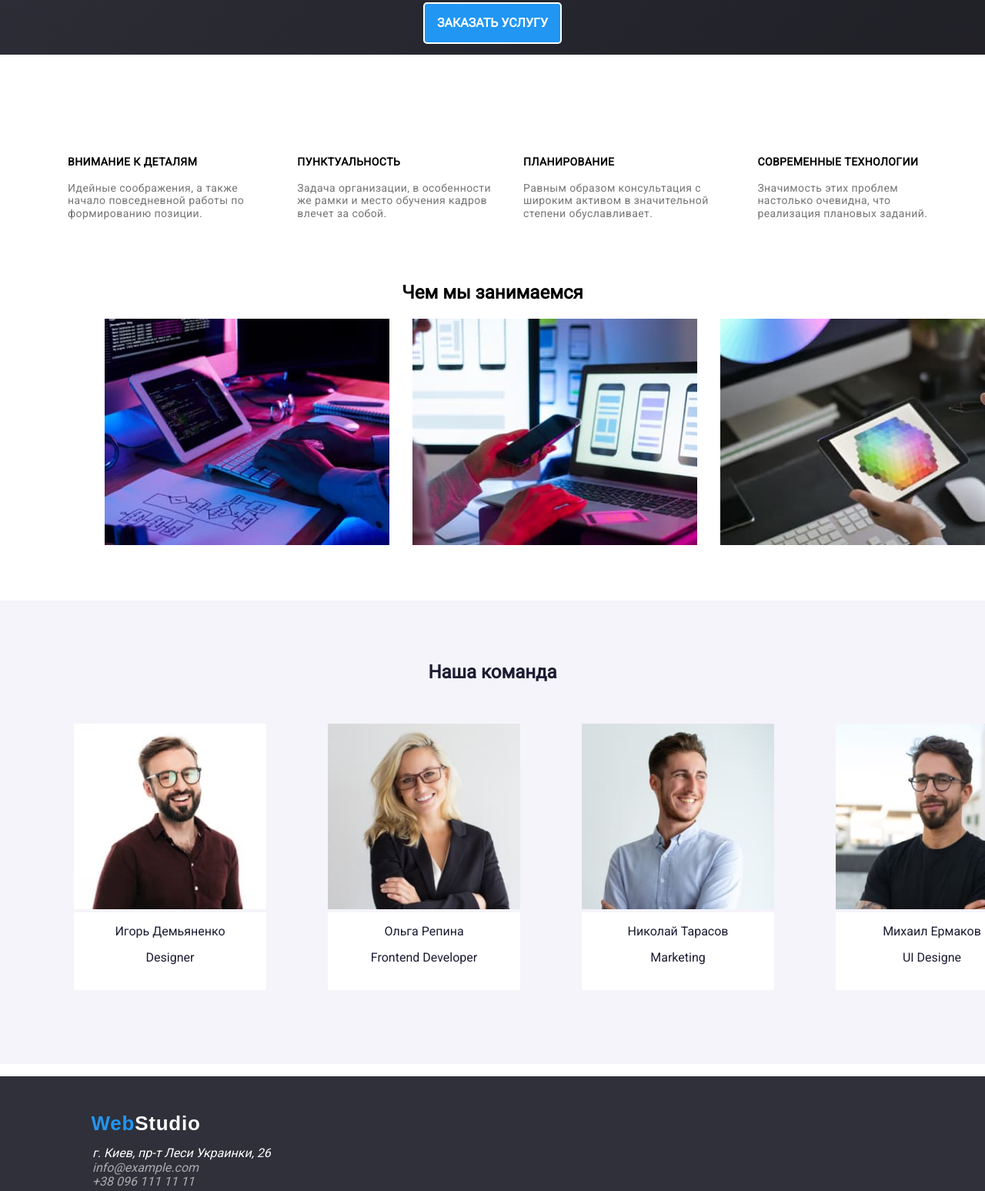
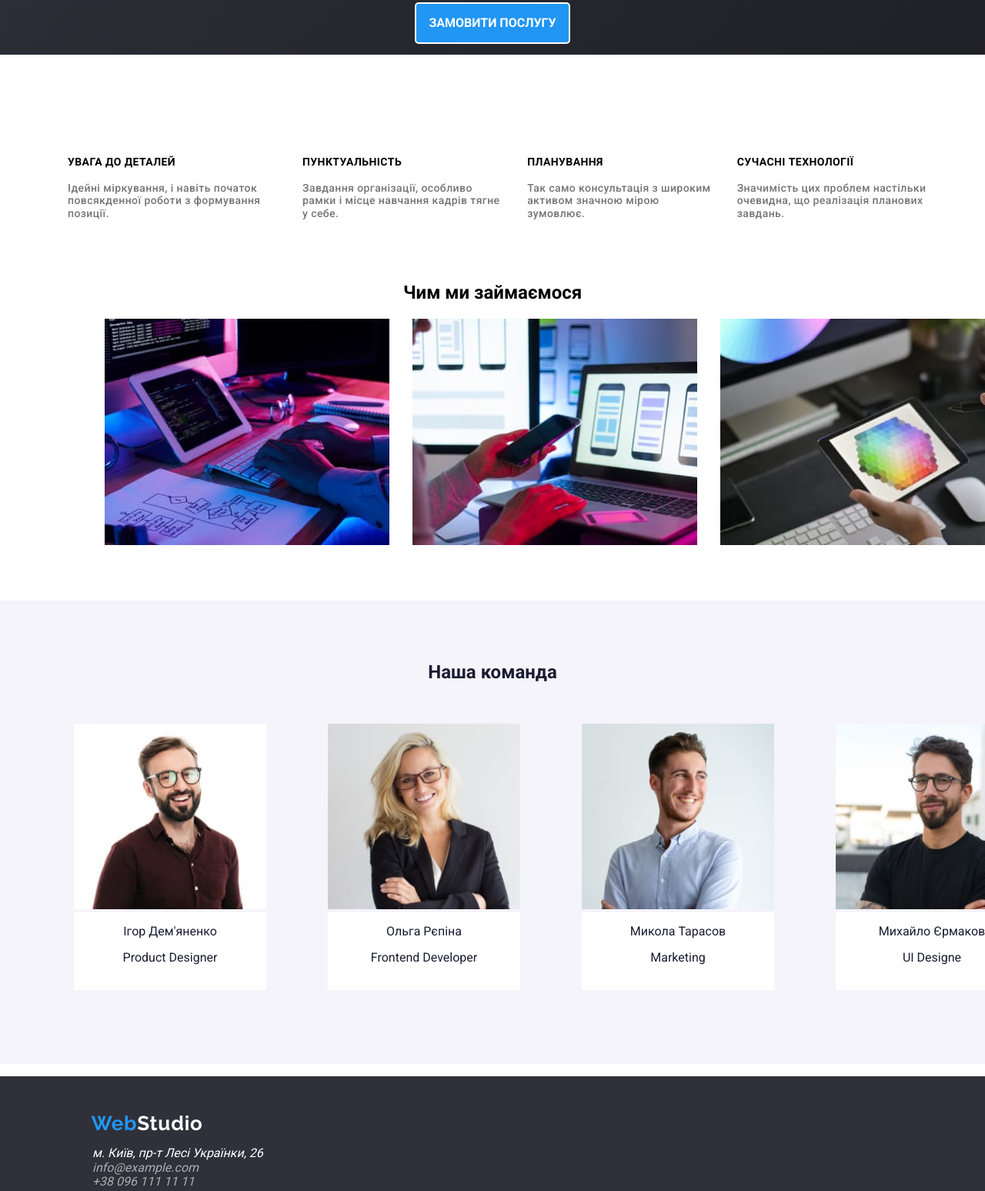
Before and after one commit to VasylMolnar/goit-markup-hw-02, a plain HTML site: page index.html in a window 1280 px wide. Shown: the part 379-1926 px from the top of the page at 77% size. Drawn offline with nearby package versions, Linux system fonts and the light colour scheme.

Commit message:
Update index.html

```diff
--- a/index.html
+++ b/index.html
@@ -9,6 +9,12 @@
     <link rel="preconnect" href="https://fonts.googleapis.com">
     <link rel="preconnect" href="https://fonts.gstatic.com" crossorigin>
     <link href="https://fonts.googleapis.com/css2?family=Roboto&display=swap" rel="stylesheet">
+    <link rel="preconnect" href="https://fonts.googleapis.com">
+    <link rel="preconnect" href="https://fonts.gstatic.com" crossorigin>
+    <link href="https://fonts.googleapis.com/css2?family=Roboto:wght@400;500;700;900&display=swap" rel="stylesheet">
+    <link rel="preconnect" href="https://fonts.googleapis.com">
+    <link rel="preconnect" href="https://fonts.gstatic.com" crossorigin>
+    <link href="https://fonts.googleapis.com/css2?family=Raleway:ital,wght@0,700;1,700&display=swap" rel="stylesheet">
 </head>
 
 <body>
@@ -18,9 +24,9 @@
         </div>
         <nav id="nav-bar">
             <ul class="nav__list">
-                <li><a class="nav-link" href="index.html">Студия</a></li>
-                <li><a class="nav-link" href="portfolio.html">Портфолио</a></li>
-                <li><a class="nav-link" href="#contacts">Контакты</a></li>
+                <li><a class="nav-link" href="index.html">Студія</a></li>
+                <li><a class="nav-link" href="portfolio.html">Портфоліо</a></li>
+                <li><a class="nav-link" href="#contacts">Контакти</a></li>
             </ul>
 
             <ul class="nav__info">
@@ -33,8 +39,8 @@
     <main id="main">
         <section id="hero">
             <div class="column">
-                <h1>Эффективные решения<br> для вашего бизнеса</h1>
-                <button id="submit-button" type="button"> Заказать услугу
+                <h1>Ефективні рішення для <br> вашого бізнесу</h1>
+                <button id="submit-button" type="button">Замовити послугу
                 </button>
             </div>
 
@@ -44,33 +50,29 @@
             <section id="container">
                 <ul>
                     <li>
-                        <h4>Внимание к деталям</h4>
-                        <p>Идейные соображения, а также начало повседневной
-                            работы по формированию позиции.</p>
+                        <h4>УВАГА ДО ДЕТАЛЕЙ</h4>
+                        <p>Ідейні міркування, і навіть початок повсякденної роботи з формування позиції.</p>
                     </li>
 
                     <li>
-                        <h4>Пунктуальность</h4>
-                        <p>Задача организации, в особенности же рамки и
-                            место обучения кадров влечет за собой.</p>
+                        <h4>ПУНКТУАЛЬНІСТЬ</h4>
+                        <p>Завдання організації, особливо рамки і місце навчання кадрів тягне у себе.</p>
                     </li>
 
                     <li>
-                        <h4>Планирование</h4>
-                        <p>Равным образом консультация с широким активом в
-                            значительной степени обуславливает.</p>
+                        <h4>ПЛАНУВАННЯ</h4>
+                        <p>Так само консультація з широким активом значною мірою зумовлює.</p>
                     </li>
 
                     <li>
-                        <h4>Современные технологии</h4>
-                        <p>Значимость этих проблем настолько очевидна, что
-                            реализация плановых заданий.</p>
+                        <h4>СУЧАСНІ ТЕХНОЛОГІЇ</h4>
+                        <p>Значимість цих проблем настільки очевидна, що реалізація планових завдань.</p>
                     </li>
                 </ul>
             </section>
 
             <section id="images-container">
-                <h2>Чем мы занимаемся</h2>
+                <h2>Чим ми займаємося</h2>
                 <ul>
                     <li>
                         <img src="images/design.jpg" alt="Дизайн" width="370">
@@ -96,32 +98,32 @@
             <ul>
                 <li>
                     <figure>
-                        <img src="images/Igor.jpg" alt="Игорь Демьяненко" width="250">
-                        <figcaption>Игорь Демьяненко <p>Designer</p>
+                        <img src="images/Igor.jpg" alt="Ігор Дем'яненко" width="250">
+                        <figcaption class="figcaption">Ігор Дем'яненко<p>Product Designer</p>
                         </figcaption>
                     </figure>
                 </li>
 
                 <li>
                     <figure>
-                        <img src="images/Olga.jpg" alt="Ольга Репина" width="250">
-                        <figcaption>Ольга Репина <p>Frontend Developer</p>
+                        <img src="images/Olga.jpg" alt="Ольга Рєпіна" width="250">
+                        <figcaption class="figcaption">Ольга Рєпіна <p>Frontend Developer</p>
                         </figcaption>
                     </figure>
                 </li>
 
                 <li>
                     <figure>
-                        <img src="images/Nikolay.jpg" alt="Николай Тарасов" width="250">
-                        <figcaption>Николай Тарасов <p>Marketing</p>
+                        <img src="images/Nikolay.jpg" alt="Микола Тарасов" width="250">
+                        <figcaption class="figcaption">Микола Тарасов <p>Marketing</p>
                         </figcaption>
                     </figure>
                 </li>
 
                 <li>
                     <figure>
-                        <img src="images/Mikhail.jpg" alt="Михаил Ермаков" width="250">
-                        <figcaption>Михаил Ермаков <p>UI Designe</p>
+                        <img src="images/Mikhail.jpg" alt="Михайло Єрмаков" width="250">
+                        <figcaption class="figcaption">Михайло Єрмаков <p>UI Designe</p>
                         </figcaption>
                     </figure>
                 </li>
@@ -132,14 +134,14 @@
     </main>
 
 
-    <footer>
+    <footer id="footer">
         <div class="logo">
             <a class="logo link" href="#" lang="en">Web<span class="accent">Studio</span></a>
         </div>
-        <address>
+        <address id="address">
             <ul style="list-style-type: none">
-                <li><a href="https://bit.ly/3pXMvUd" target="_blank" rel="noopener noreferrer">г. Киев, пр-т
-                        Леси Украинки, 26</a> </li>
+                <li><a href="https://bit.ly/3pXMvUd" target="_blank" rel="noopener noreferrer">м. Київ, пр-т Лесі
+                        Українки, 26</a> </li>
                 <li><a class="Link" href="mailto:info@devstudio.com">info@example.com</a>
                 </li>
                 <li><a class="tel" href="tel:+380961111111">+38 096 111 11 11</a> </li>
```
